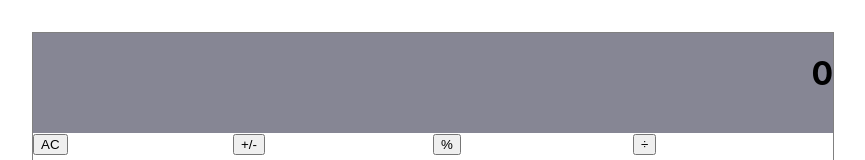
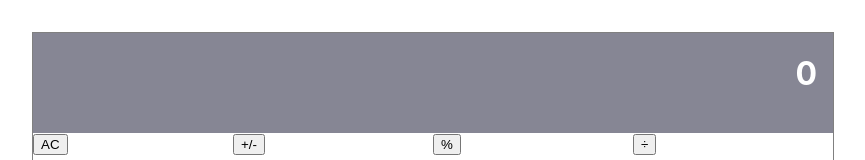
Before and after one commit to temesghentekeste/react-calculator, a React (Create React App) app: page / in a window 1280 px wide. Shown: the top 160 px of the page, without its empty margins (207-1072 px from the left). Built offline with nearby package versions, Linux system fonts and the light colour scheme.

Commit message:
Style displayContainer__result

```diff
--- a/src/App.css
+++ b/src/App.css
@@ -22,6 +22,11 @@
   height: 100px;
   background: #868694;
   text-align: right;
+}
+
+.displayContainer__result {
+  margin-right: 1rem;
+  color: #fff;
 }
 
 .calculatorButtons {
--- a/src/components/Display.js
+++ b/src/components/Display.js
@@ -4,7 +4,7 @@ import PropTypes from 'prop-types';
 function Display({ result }) {
   return (
     <div className="displayContainer">
-      <h1>{result}</h1>
+      <h1 className="displayContainer__result">{result}</h1>
     </div>
   );
 }
```
